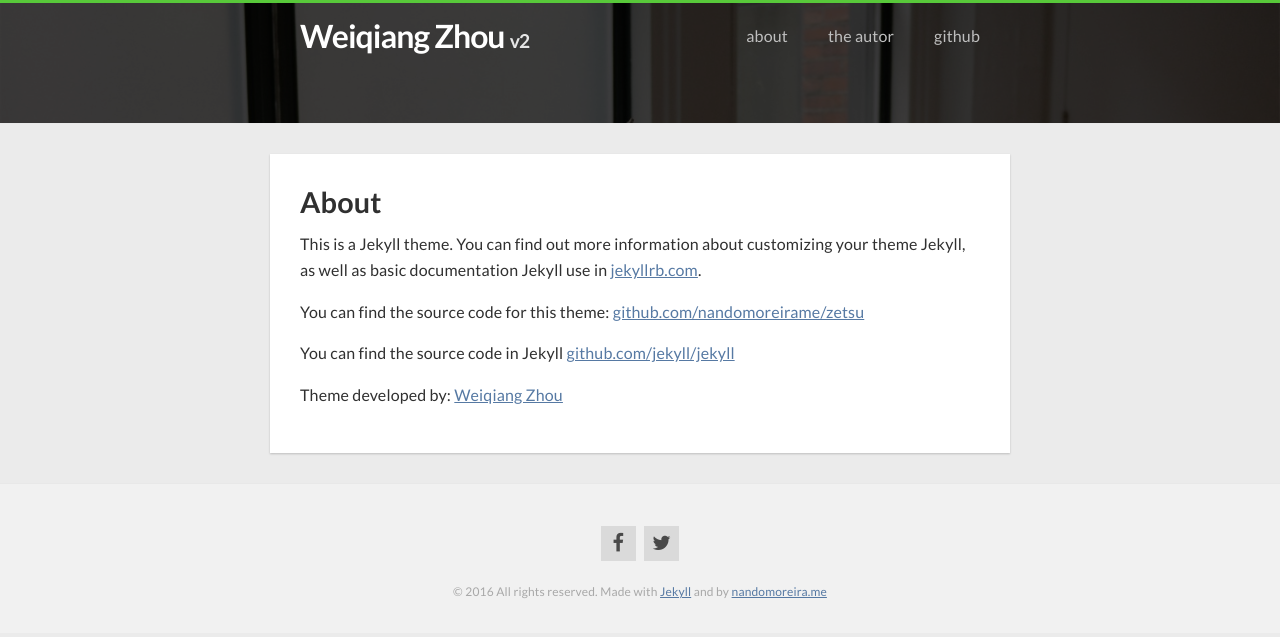
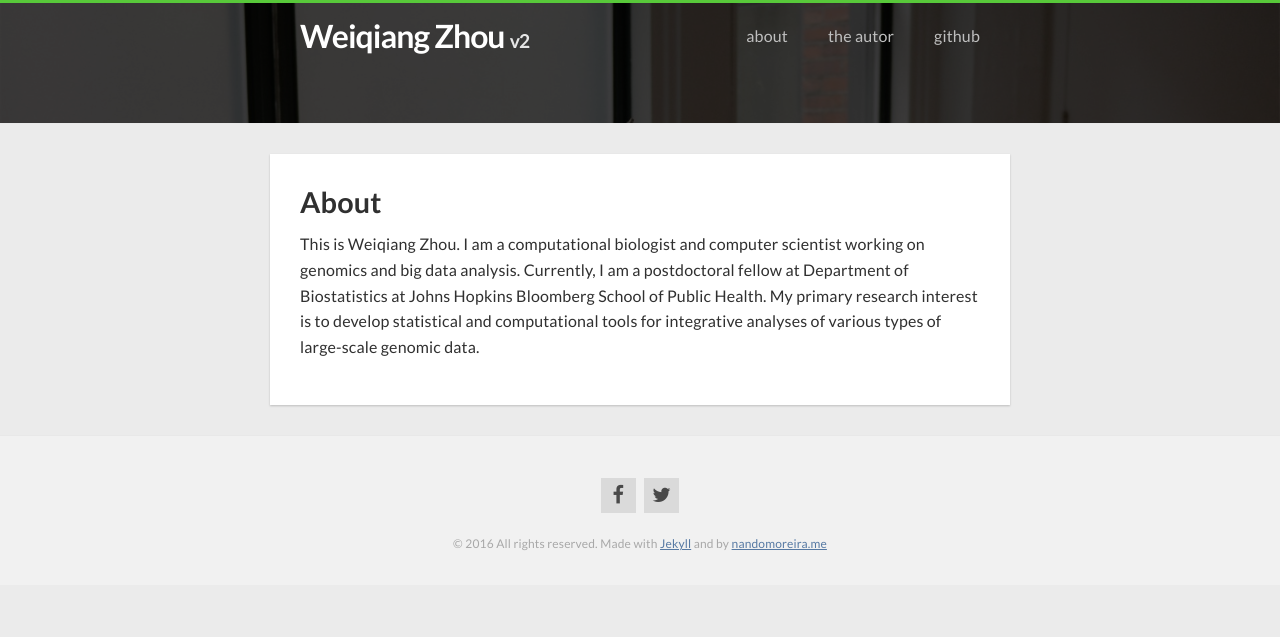
Before and after one commit to ILoveYouKen/ILoveYouKen.github.io, a Jekyll site: the page built from about.md, in a window 1280 px wide. Shown: the top 637 px of the page. Built offline with Jekyll 4.4.1, drawn with Linux system fonts in a browser that asks for light colours; nearby versions of some CDN libraries.

Commit message:
first commit

```diff
--- a/about.md
+++ b/about.md
@@ -5,10 +5,4 @@ permalink: /about/
 slug: about
 ---
 
-This is a Jekyll theme. You can find out more information about customizing your theme Jekyll, as well as basic documentation Jekyll use in [jekyllrb.com](http://jekyllrb.com/).
-
-You can find the source code for this theme: [github.com/nandomoreirame/zetsu]({{ site.github }})
-
-You can find the source code in Jekyll [github.com/jekyll/jekyll](https://github.com/jekyll/jekyll)
-
-Theme developed by: [{{ site.author.name }}]({{ site.author.url }})
+This is Weiqiang Zhou. I am a computational biologist and computer scientist working on genomics and big data analysis. Currently, I am a postdoctoral fellow at Department of Biostatistics at Johns Hopkins Bloomberg School of Public Health. My primary research interest is to develop statistical and computational tools for integrative analyses of various types of large-scale genomic data.
```
